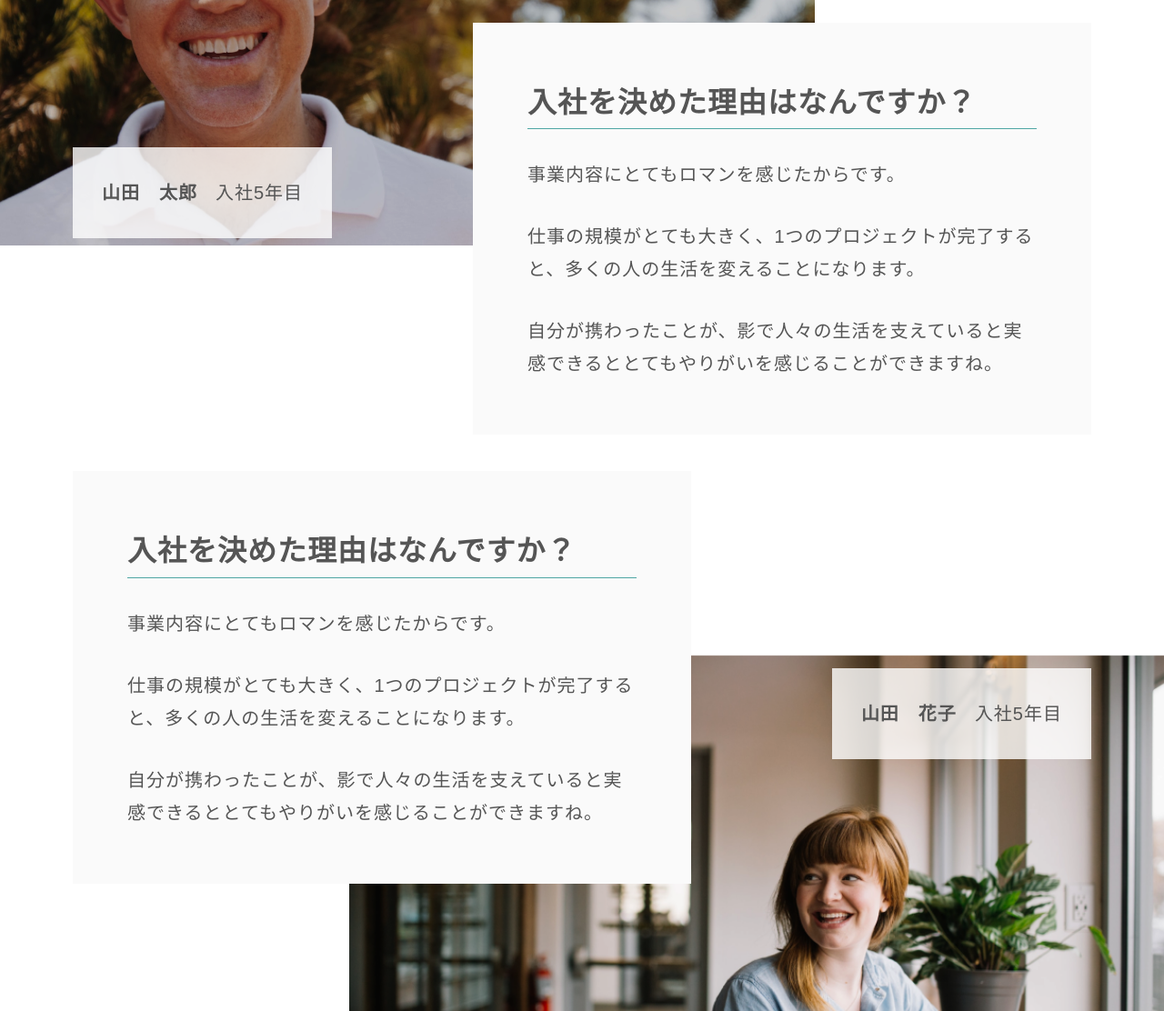
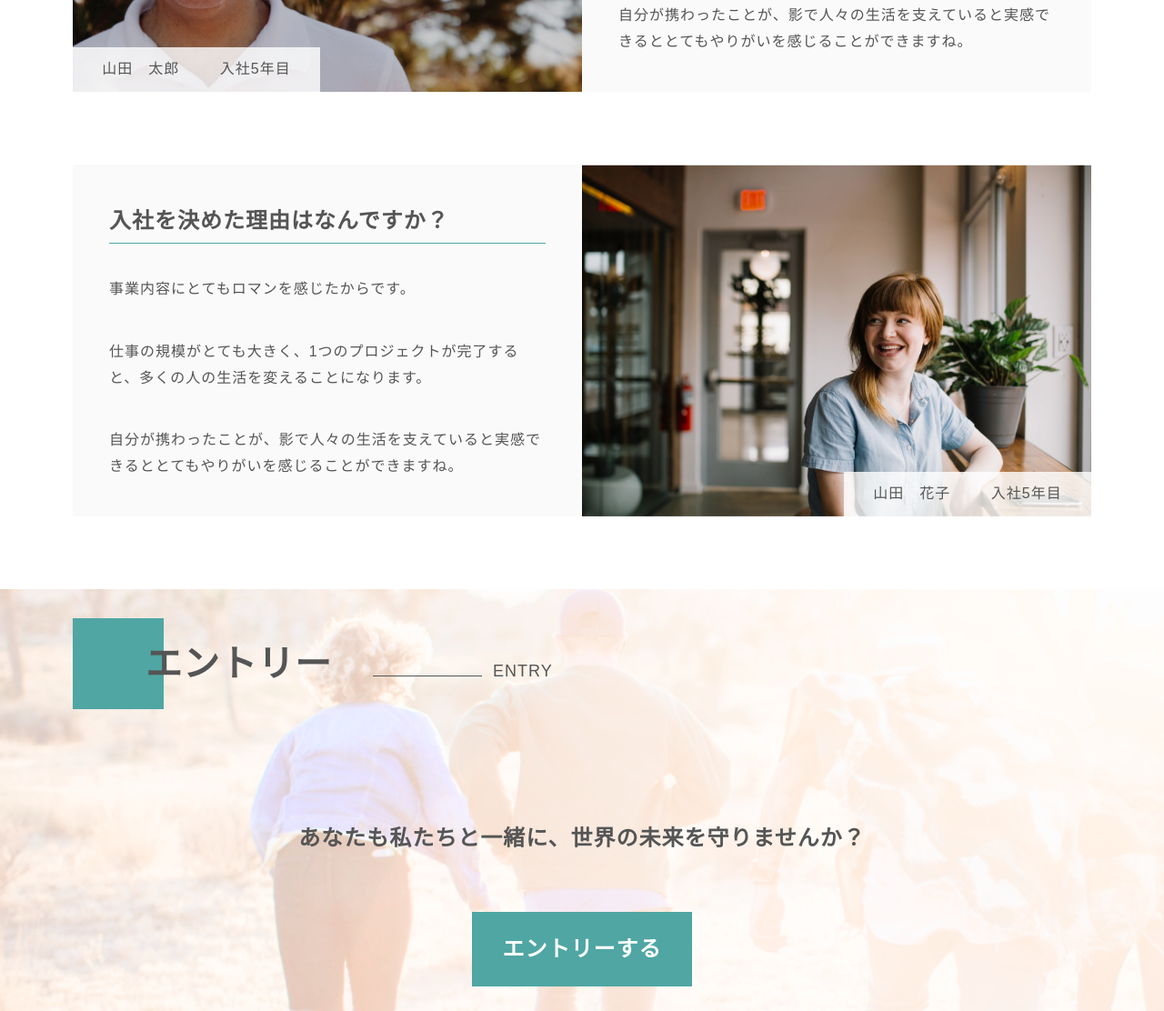
Before and after one commit to YoshinoriSumie/HP-, a plain HTML site: page html/recruit.html in a window 1280 px wide. Shown: the part 1688-2800 px from the top of the page at 91% size. Drawn offline with Linux system fonts and the light colour scheme.

Commit message:
second-commit

```diff
--- a/css/common1.css
+++ b/css/common1.css
@@ -30,10 +30,11 @@ li {
   align-items: center;
   margin-top: 80px;
   position: relative;
+  padding-top: 3.2rem;
 }
 .s-ttl__square {
-  width: 107px;
-  height: 107px;
+  width: 100px;
+  height: 100px;
   background-color: #4FA6A3;
 }
 .s-ttl__con {
@@ -43,11 +44,11 @@ li {
   left: 8rem;
 }
 .s-ttl__ttl {
-  font-size: 4.8rem;
+  font-size: 4rem;
   font-weight: 900;
 }
 .s-ttl__txt {
-  font-size: 2.4rem;
+  font-size: 1.8rem;
 }
 .s-ttl__line {
   width: 120px;
@@ -88,7 +89,7 @@ li {
   display: block;
   width: 100%;
   height: 100%;
-  line-height: 90px;
+  line-height: 80px;
   font-size: 2.4rem;
   transition: all 0.3s;
 }
@@ -98,7 +99,7 @@ li {
 
 /* header ------------------------------------*/
 .header-wrapper {
-  padding: 4rem 10rem;
+  padding: 2rem 8rem;
   display: flex;
   justify-content: space-between;
   align-items: center;
@@ -114,14 +115,14 @@ li {
 .header-wrapper__right__list__item {
   margin-left: 5.5rem;
   text-align: center;
-  line-height: 1.5;
+  line-height: 1.2;
 }
 .header-wrapper__right__list__item a {
-  font-size: 2rem;
+  font-size: 1.8rem;
   transition: all 0.3s;
 }
 .header-wrapper__right__list__item a span {
-  font-size: 1.2rem;
+  font-size: 1rem;
 }
 .header-wrapper__right__list__item a:hover {
   opacity: 0.5;
@@ -131,63 +132,47 @@ li {
 }
 
 /* contact -------------------------------------*/
-.contact-wrapper {
-  background-color: #fafafa;
-  position: relative;
-  padding-top: 3.2rem;
-  padding-bottom: 3.2rem;
-}
-
 .contact-wrapper__con {
   margin-top: 8rem;
 }
-
 .contact-wrapper__con h3 {
-  font-size: 3.6rem;
+  font-size: 2.8rem;
   font-weight: bold;
 }
-
 .contact-wrapper__con__txt {
-  margin-top: 2.8rem;
-  font-size: 2rem;
+  margin-top: 2rem;
+  font-size: 1.8rem;
 }
-
 .contact-wrapper__con__hours {
-  margin-top: 7.2rem;
-  font-size: 2rem;
+  margin-top: 12rem;
+  font-size: 1.8rem;
 }
-
 .contact-wrapper__action {
   display: flex;
   justify-content: space-around;
   align-items: center;
-  width: 40%;
-  background-color: #fff;
-  position: absolute;
-  left: 38%;
-  bottom: -10rem;
+  width: 60%;
+  background-color: #fafafa;
   padding: 6rem 2.4rem;
+  margin: 0 0 0 auto;
+  position: relative;
+  top: -11rem;
 }
-
 .contact-wrapper__action__phone {
   display: flex;
   align-items: center;
   text-align: center;
 }
-
 .contact-wrapper__action__phone i,
 .contact-wrapper__action__phone p {
   font-size: 2.8rem;
 }
-
 .contact-wrapper__action__phone i {
   margin-right: 1.2rem;
 }
-
 .contact-wrapper__action .btn {
   margin: 0;
 }
-
 .contact-wrapper__btn a {
   color: #fff;
   font-weight: bold;
@@ -195,7 +180,7 @@ li {
 
 /* footer ---------------------------------------*/
 .footer-wrapper {
-  margin-top: 20rem;
+  margin-top: 8rem;
   padding: 4rem 10rem;
   background-color: #fafafa;
   position: relative;
--- a/css/common2.css
+++ b/css/common2.css
@@ -5,7 +5,7 @@
     width: 100%;
     display: flex;
     position: relative;
-    margin-bottom: 16rem;
+    margin-bottom: 8rem;
 }
 .detail-top__wrapper img {
     width: 65%;
--- a/css/recruit.css
+++ b/css/recruit.css
@@ -6,7 +6,7 @@
     position: relative;
 }
 .message-wrapper {
-    padding-bottom: 12rem;
+    padding-bottom: 6rem;
 }
 .message-wrapper__img {
     position: absolute;
@@ -26,156 +26,71 @@
     margin-top: 28rem;
 }
 .message-wrapper__txt p {
-    font-size: 2rem;
+    font-size: 1.8rem;
 }
 .message-wrapper__txt p:last-child {
     margin-top: 1.6rem;
 }
 
-/* .interview-wrapper__block1 -----------------------*/
-.interview-wrapper__ttl {
-    padding-top: 4rem;
+/*-----------------------------------------*/
+.interview-wrapper__block {
+    margin-top: 8rem;
+    display: flex;
 }
-.interview-wrapper__ttl .s-ttl__ttl,
-.interview-wrapper__ttl .s-ttl__txt {
-    color: #fff;
+.interview-wrapper__block__left {
+    width: 50%;
+    position: relative;
 }
-.interview-wrapper__ttl .s-ttl__line {
-    border: 1px solid #fff;
+.interview-wrapper__block__left img {
+    width: 100%;
+    height: 100%;
+    object-fit: cover;
 }
-.interview-wrapper__block1__con {
-    display: flex;
-    flex-direction: row-reverse;
-    justify-content: space-between;
-    align-items: center;
-    position: relative;
-    top: 16rem;
-}
-.interview-wrapper__block1__con__person {
+.interview-wrapper__block__left__person {
     display: flex;
     justify-content: space-around;
+    width: 45%;
     background-color: rgba(255, 255, 255, 80%);
-    padding: 3.2rem;
-    position: relative;
-    top: -4rem;
+    padding: 1rem;
+    position: absolute;
+    bottom: 0;
 }
-.interview-wrapper__block1__con__person__name {
-    font-size: 2rem;
-    font-weight: bold;
+.interview-wrapper__block__left__person p {
+    font-size: 1.6rem;
 }
-.interview-wrapper__block1__con__person__year {
-    font-size: 2rem;
-    margin-left: 2rem;
+.interview-wrapper__block__right {
+    width: 50%;
 }
-.interview-wrapper__block1__con__content {
-    width: 50%;
-    padding: 6rem;
+.interview-wrapper__block__right__con {
     background-color: #fafafa;
+    padding: 4rem;
 }
-.interview-wrapper__block1__con__content h3 {
-    font-size: 3.2rem;
+.interview-wrapper__block__right__con h3 {
+    font-size: 2.4rem;
     font-weight: bold;
     position: relative;
 }
-.interview-wrapper__block1__con__content h3::after {
+.interview-wrapper__block__right__con h3::after {
     content: "";
     width: 100%;
     height: 1px;
     background-color: #4FA6A3;
-    display: inline-block;
+    display: inline;
     position: absolute;
+    bottom: -4px;
+    left: 0;
+}
+.interview-wrapper__block__right__con p {
+    font-size: 1.6rem;
+    margin-top: 4rem;
+}
+.__rev {
+    flex-direction: row-reverse;
+}
+.__rev .interview-wrapper__block__left__person {
+    position: absolute;
+    right: 0;
     bottom: 0;
-    left: 50%;
-    transform: translateX(-50%);
-}
-.interview-wrapper__block1__con__content P {
-    margin-top: 3.2rem;
-    font-size: 2rem;
-}
-.interview {
-    width: 100%;
-    position: relative;
-}
-.interview-wrapper__block1__img {
-    position: absolute;
-    top: 0;
-    left: 0;
-    z-index: -1;
-    width: 70%;
-    height: 55.2rem;
-}
-.interview-wrapper__block1__img img {
-    width: 100%;
-    height: 100%;
-    object-fit: cover;
-}
-.interview-wrapper__block1 {
-    padding-bottom: 20rem;
-}
-
-/* .interview-wrapper__block2 -----------------------*/
-.interview-wrapper__block2__con {
-    display: flex;
-    justify-content: space-between;
-    align-items: center;
-    position: relative;
-}
-.interview-wrapper__block2__img {
-    position: absolute;
-    bottom: -30rem;
-    right: 0;
-    z-index: -1;
-    width: 70%;
-    height: 55.2rem;
-}
-.interview-wrapper__block2__img img {
-    width: 100%;
-    height: 100%;
-    object-fit: cover;
-}
-.interview-wrapper__block2__con__person {
-    display: flex;
-    justify-content: space-around;
-    background-color: rgba(255, 255, 255, 80%);
-    padding: 3.2rem;
-    position: relative;
-    top: 4rem;
-}
-.interview-wrapper__block2__con__person__name {
-    font-size: 2rem;
-    font-weight: bold;
-}
-.interview-wrapper__block2__con__person__year {
-    font-size: 2rem;
-    margin-left: 2rem;
-}
-.interview-wrapper__block2__con__content {
-    width: 50%;
-    padding: 6rem;
-    background-color: #fafafa;
-}
-.interview-wrapper__block2__con__content h3 {
-    font-size: 3.2rem;
-    font-weight: bold;
-    position: relative;
-}
-.interview-wrapper__block2__con__content h3::after {
-    content: "";
-    width: 100%;
-    height: 1px;
-    background-color: #4FA6A3;
-    display: inline-block;
-    position: absolute;
-    bottom: 0;
-    left: 50%;
-    transform: translateX(-50%);
-}
-.interview-wrapper__block2__con__content P {
-    margin-top: 3.2rem;
-    font-size: 2rem;
-}
-.interview-wrapper__block2 {
-    margin-bottom: 30rem;
 }
 
 /* entry ---------------------------------*/
@@ -184,24 +99,17 @@
     background-size: cover;
 }
 .entry-wrapper {
-    margin-top: 44rem;
-    padding-bottom: 16rem;
-}
-.entry-wrapper__ttl {
-    padding-top: 4rem;
+    padding-bottom: 20rem;
 }
 .entry-wrapper__txt {
     width: 100%;
     display: inline-block;
-    margin-top: 8.4rem;
+    margin-top: 12rem;
     text-align: center;
 }
 .entry-wrapper__txt h3 {
-    font-size: 3.2rem;
+    font-size: 2.4rem;
     font-weight: bold;
-}
-.entry-wrapper__btn {
-    padding: 0 2.4rem;
 }
 .btn-txt {
     color: #fff;
--- a/css/works.css
+++ b/css/works.css
@@ -24,14 +24,14 @@
     background-color: #fafafa;
 }
 .details-wrapper__block__con .name {
-    font-size: 2rem;
+    font-size: 1.8rem;
     font-weight: bold;
 }
 .details-wrapper__block__con .date {
-    font-size: 2rem;
+    font-size: 1.6rem;
     margin-top: 2.4rem;
 }
 .details-wrapper__block__con .content {
-    font-size: 2rem;
+    font-size: 1.6rem;
     margin-top: 6rem;
 }
--- a/html/recruit.html
+++ b/html/recruit.html
@@ -84,7 +84,7 @@
             </div><!--message-wrapper ------------------------------>
         </section>
 
-        <seciton class="interview" id="interview">
+        <section class="interview" id="interview">
             <div class="interview-wrapper __inner">
                 <div class="interview-wrapper__ttl s-ttl">
                     <div class="s-ttl__square"></div>
@@ -94,42 +94,43 @@
                         <p class="s-ttl__txt">INTERVIEW</p>
                     </div>
                 </div><!--interview-wrapper__ttl ------------------------------>
-                <div class="interview-wrapper__block1">
-                    <div class="interview-wrapper__block1__img">
+                <div class="interview-wrapper__block">
+                    <div class="interview-wrapper__block__left">
                         <img src="../img/interview_img1.png" alt="インタビュー画像">
+                        <div class="interview-wrapper__block__left__person">
+                            <p class="interview-wrapper__block__left__person__name">山田　太郎</p>
+                            <p class="interview-wrapper__block__left__person__year">入社5年目</p>
+                        </div>
                     </div>
-                    <div class="interview-wrapper__block1__con">
-                        <div class="interview-wrapper__block1__con__content">
+                    <div class="interview-wrapper__block__right">
+                        <div class="interview-wrapper__block__right__con">
                             <h3>入社を決めた理由はなんですか？</h3>
                             <p>事業内容にとてもロマンを感じたからです。</p>
                             <p>仕事の規模がとても大きく、1つのプロジェクトが完了すると、多くの人の生活を変えることになります。</p>
                             <p>自分が携わったことが、影で人々の生活を支えていると実感できるととてもやりがいを感じることができますね。</p>
                         </div>
-                        <div class="interview-wrapper__block1__con__person">
-                            <p class="interview-wrapper__block1__con__person__name">山田　太郎</p>
-                            <p class="interview-wrapper__block1__con__person__year">入社5年目</p>
+                    </div>
+                </div>
+                <div class="interview-wrapper__block __rev">
+                    <div class="interview-wrapper__block__left">
+                        <img src="../img/interview_img2.png" alt="インタビュー画像">
+                        <div class="interview-wrapper__block__left__person">
+                            <p class="interview-wrapper__block__left__person__name">山田　花子</p>
+                            <p class="interview-wrapper__block__left__person__year">入社5年目</p>
                         </div>
                     </div>
-                </div><!-- interview-wrapper__block1------------------------------>
-                <div class="interview-wrapper__block2">
-                    <div class="interview-wrapper__block2__img">
-                        <img src="../img/interview_img2.png" alt="インタビュー画像">
-                    </div>
-                    <div class="interview-wrapper__block2__con">
-                        <div class="interview-wrapper__block2__con__content">
+                    <div class="interview-wrapper__block__right">
+                        <div class="interview-wrapper__block__right__con">
                             <h3>入社を決めた理由はなんですか？</h3>
                             <p>事業内容にとてもロマンを感じたからです。</p>
                             <p>仕事の規模がとても大きく、1つのプロジェクトが完了すると、多くの人の生活を変えることになります。</p>
                             <p>自分が携わったことが、影で人々の生活を支えていると実感できるととてもやりがいを感じることができますね。</p>
                         </div>
-                        <div class="interview-wrapper__block2__con__person">
-                            <p class="interview-wrapper__block2__con__person__name">山田　花子</p>
-                            <p class="interview-wrapper__block2__con__person__year">入社5年目</p>
-                        </div>
                     </div>
-                </div><!-- interview-wrapper__block2------------------------------>
+                </div>
+
             </div> <!--interview-wrapper ------------------------------>
-        </seciton>
+        </section>
 
         <section class="entry" id="entry">
             <div class="entry-wrapper __inner">
```
Also changed, not shown: css/business.css (+38 -44 lines), css/company.css (+8 -8 lines), css/contact.css (+12 -10 lines), css/index.css (+26 -27 lines).
